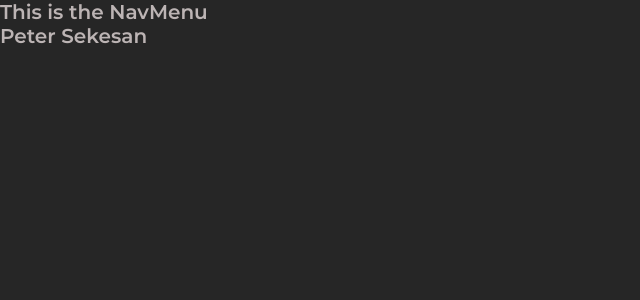
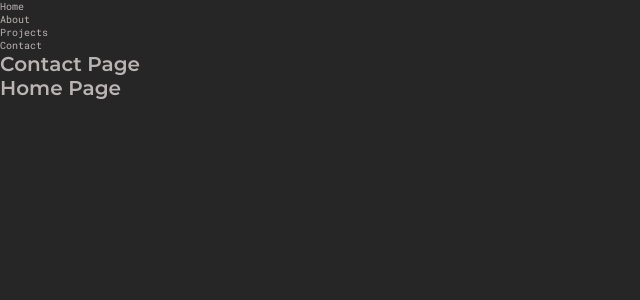
Before and after one commit to Pete-Sekesan/pete-react-portfolio, a React (Create React App) app: page /contact in a window 1280 px wide. Shown: the top 300 px of the page, without its empty margins (0-640 px from the left). Built offline with nearby package versions, Linux system fonts and the light colour scheme.

Commit message:
nav routes and switches added

```diff
--- a/package.json
+++ b/package.json
@@ -8,14 +8,14 @@
     "@testing-library/user-event": "^12.8.3",
     "react": "^17.0.2",
     "react-dom": "^17.0.2",
-    "react-scripts": "4.0.3",
     "react-icons": "^4.2.0",
     "react-router-dom": "^5.2.0",
+    "react-scripts": "4.0.3",
     "react-transition-group": "^4.4.1",
     "styled-components": "^5.2.2",
     "swiper": "^6.5.7",
-		"uuid": "^8.3.2",
-"web-vitals": "^1.1.2"
+    "uuid": "^8.3.2",
+    "web-vitals": "^1.1.2"
   },
   "scripts": {
     "start": "react-scripts start",
--- a/src/App.js
+++ b/src/App.js
@@ -1,12 +1,32 @@
 import React from 'react';
 import NavMenu from './components/NavMenu';
+import { BrowserRouter as Router, Route, Switch } from 'react-router-dom';
+import Home from './pages/Home';
+import About from './pages/About';
+import Projects from './pages/Projects';
+import Contact from './pages/Contact';
+
+
 
 export default function App() {
   return (
     <>
-      <NavMenu/>
-      <h1>Peter Sekesan</h1>
+      <Router>
+        <NavMenu />
+        <Switch>
+          <Route path="/about">
+            <About />
+          </Route>
+          <Route path="/projects">
+            <Projects />
+          </Route>
+          <Route path="/contact">
+            <Contact />
+          </Route>
+        </Switch>
 
+        <Home  />
+        </Router>
     </>
   );
 }
--- a/src/components/NavMenu.js
+++ b/src/components/NavMenu.js
@@ -1,10 +1,19 @@
 import React from 'react';
+import { NavLink } from 'react-router-dom';
+
 
 function NavMenu() {
     return (
+
         <div>
-          <h1>This is the NavMenu</h1>
+            <ul>
+                <li><NavLink to ="/">Home</NavLink></li>
+                <li><NavLink to ="/about">About</NavLink></li>
+                <li><NavLink to ="/projects">Projects</NavLink></li>
+                <li><NavLink to ="/contact">Contact</NavLink></li>
+            </ul>
         </div>
+
     )
 }
 
--- /dev/null
+++ b/src/pages/About.js
@@ -0,0 +1,11 @@
+import React from 'react'
+
+function About() {
+    return (
+        <div>
+            <h1>About Page</h1>
+        </div>
+    )
+}
+
+export default About
--- /dev/null
+++ b/src/pages/Contact.js
@@ -0,0 +1,11 @@
+import React from 'react'
+
+function Contact() {
+    return (
+        <div>
+            <h1>Contact Page</h1>
+        </div>
+    )
+}
+
+export default Contact
--- /dev/null
+++ b/src/pages/Home.js
@@ -0,0 +1,11 @@
+import React from 'react';
+
+function Home() {
+    return (
+        <div>
+            <h1>Home Page</h1>
+        </div>
+    )
+}
+
+export default Home
--- /dev/null
+++ b/src/pages/Projects.js
@@ -0,0 +1,11 @@
+import React from 'react'
+
+function Projects() {
+    return (
+        <div>
+            <h1>Projects</h1>
+        </div>
+    )
+}
+
+export default Projects
```
Also changed, not shown: 1 other file (tests, documents, lock files or other folders).
